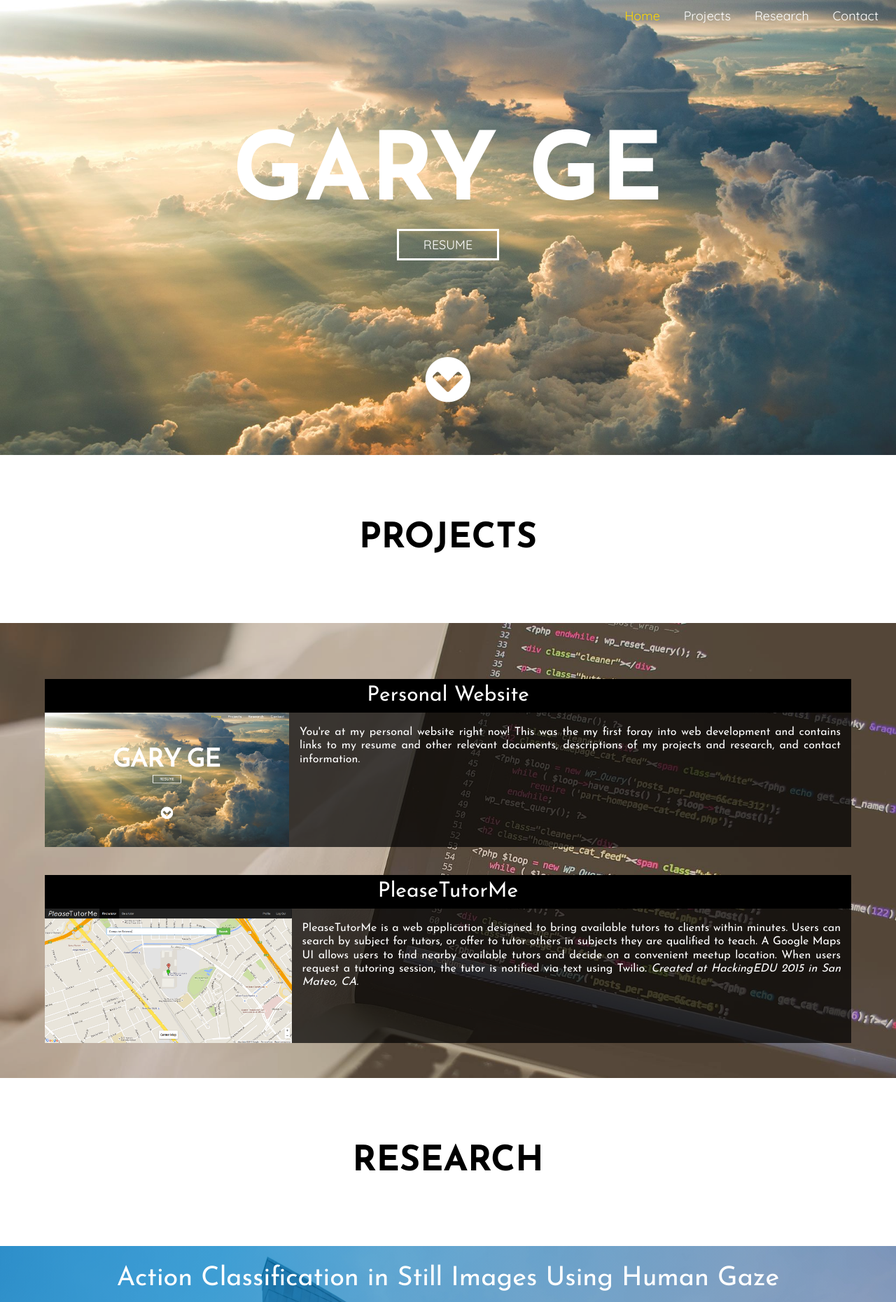
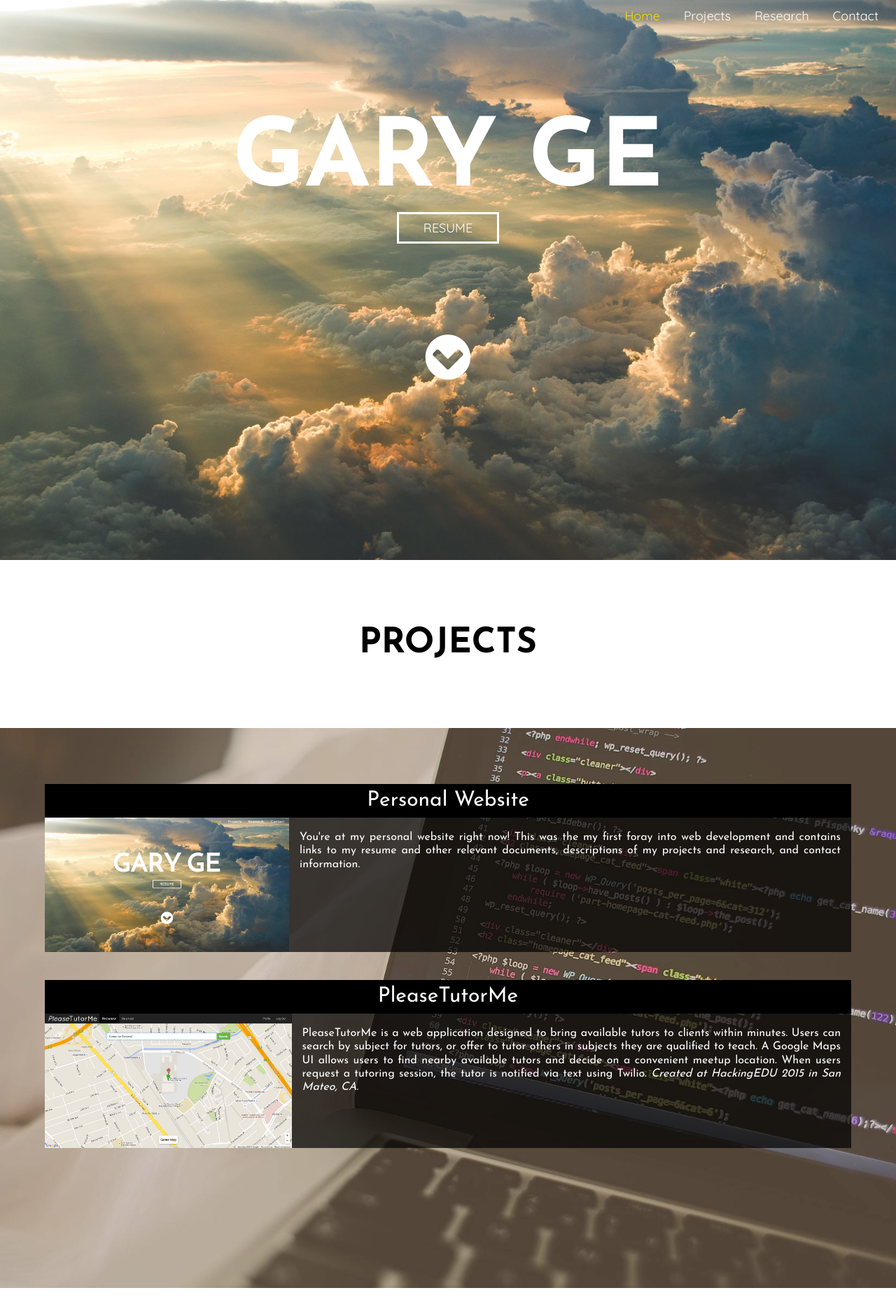
Before and after one commit to garyliangge/GaryGe, a PHP site: page / in a window 1280 px wide. Shown: the top 1860 px of the page at 70% size. Run offline with PHP 8.4, Linux system fonts and the light colour scheme; some libraries are stand-ins or nearby versions.

Commit message:
Navbar height rendered static

```diff
--- a/index.html
+++ b/index.html
@@ -52,12 +52,16 @@
       <!---Home Section-------->
       <div class="section" id="home">
           <div id="filter-white">
-            <div id="name">
-                GARY GE
-            </div>
-            <div Style="text-align: center;"><a id="resume" href="documents/Resume.pdf" target="_blank">RESUME</a></div>
-            <div id="chevron">
-                <a id="projectslink" href="#"><i id="chevron" class="fa fa-chevron-circle-down"></i></a>
+            <div id="header">
+              <div id="name">
+                  GARY GE
+              </div>
+              <div Style="text-align: center;">
+                  <a id="resume" href="documents/Resume.pdf" target="_blank">RESUME</a>
+              </div>
+              <div id="chevron">
+                  <a id="projectslink" href="#"><i id="chevron" class="fa fa-chevron-circle-down"></i></a>
+              </div>
             </div>
           </div>
       </div>
--- a/javascripts/main.js
+++ b/javascripts/main.js
@@ -116,6 +116,10 @@ function onMenuClicked() {
 //<--------------Section Specific Code-------------->
 
 function setSectionHeights(){
+  // Set home section height
+  home_height = Number($('#header').css('height').replace("px", ""));
+  $('#home').css("min-height", (home_height+20)+"px");
+
   // Set research section height
   research_height = Number($('#action_classification').css('height').replace("px", ""));
   document.getElementById("research_body").style.height = (research_height + 30) + "px";
--- a/stylesheets/gary_style.css
+++ b/stylesheets/gary_style.css
@@ -19,16 +19,17 @@ body.noscroll
 .section{
   width: 100%;
   height: 100%;
-	min-height:650px;
+	/*min-height: 100px;*/
+  height: 100vh;
   position: relative;
-  margin: 0px 0px;
+  /*margin: 0px 0px;*/
 }
 
 .divider{
   width: 100%;
   height: 30vh;
   position: relative;
-  margin: 0px 0px;
+  /*margin: 0px 0px;*/
   display: flex;
   align-items: center;
   justify-content: center;
@@ -52,28 +53,28 @@ a:hover, a:active, a:focus{
 #nav{
   width: 100%;
   position: fixed;
-  top: 0px;
-  right: 0px;
+  /*top: 0px;*/
+  /*right: 0px;*/
   padding: 10px;
   z-index: 2;
   font-family: 'Quicksand', sans-serif;
 }
 
 .transparent{
-  height: 11vh;
+  height: 60px;
   color: white;
   transition: 0.4s ease;
 }
 
 .opaque{
-  height: 8vh;
+  height: 45px;
   color: black;
   background-color: white;
   transition: 0.3s ease;
 }
 
 .hold-opaque{
-  height: 8vh;
+  height: 45px;
   color: black;
   background-color: white;
   /*transition: 0.3s ease;*/
@@ -94,14 +95,14 @@ a:hover, a:active, a:focus{
 }
 
 #nav-menu {
-  font-size: 4vh;
+  font-size: 20px;
   padding-right: 1vw;
 }
 
 #navlist {
   list-style-type: none;
-  margin: 0px 0px;
-  padding: 0px;
+  /*margin: 0px 0px;
+  padding: 0px;*/
 }
 
 #navlist li{
@@ -120,7 +121,6 @@ a:hover, a:active, a:focus{
 /*----------Menu Section----------*/
 
 #menu{
-  /*display: table;*/
   width: 100%;
   height: 100%;
   position: fixed;
@@ -182,12 +182,12 @@ div#name{
   text-align: center;
   margin-left: auto;
   margin-right: auto;
-  margin-top: 23vh;
+  margin-top: 20px;
+  padding-top: 18vh;
   color: white;
   font-weight: 600;
   font-size: 135px;
   line-height: 135px;
-  padding-bottom: 0.5vh;
 }
 
 a#resume{
@@ -195,7 +195,6 @@ a#resume{
   line-height: 3;
   font-size: 18px;
   text-align: center;
-  margin-top: 0vh;
   padding: 8px 35px;
   border: 3px solid white;
   font-family: 'Quicksand';
@@ -212,7 +211,8 @@ div#chevron {
   position: table;
   margin-left: auto;
   margin-right: auto;
-  margin-top: 16vh;
+  margin-top: 15vh;
+  padding-bottom: 6vh;
   color: white;
   text-align: center;
 }
@@ -226,7 +226,7 @@ i#chevron:hover {
   -webkit-transform: scale(1.3);
   -ms-transform: scale(1.3);
   transform: scale(1.3);
-  transition: all 0.2s ease;
+  transition: 0.2s ease;
 }
 
 /*----------Projects Section----------*/
```
